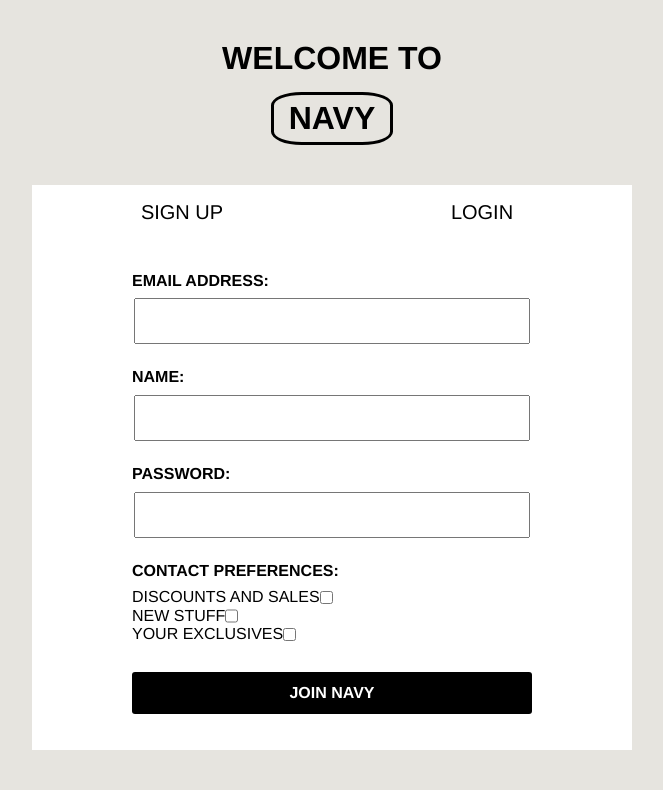
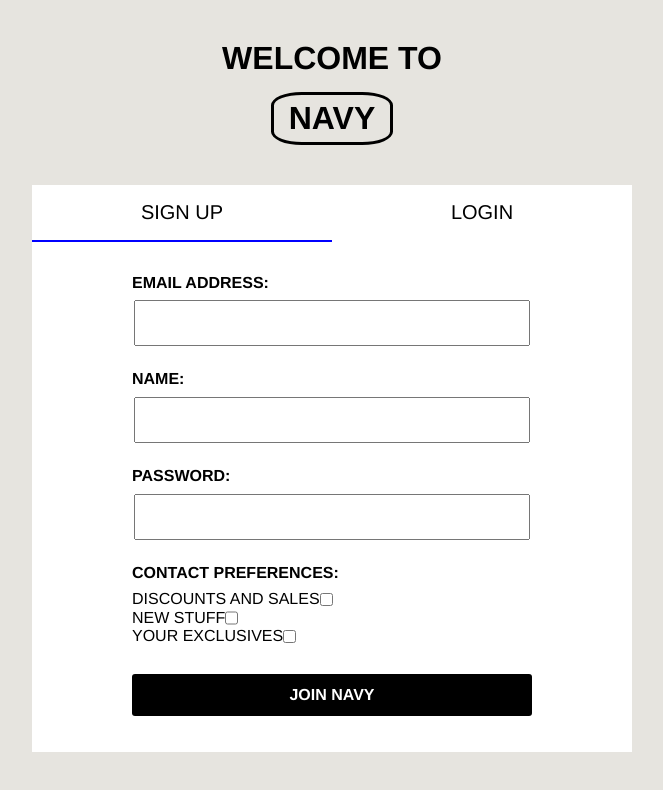
Before and after one commit to salmonsashimi/onlinestore, a Next.js app: page /register in a window 1280 px wide. Shown: the top 790 px of the page, without its empty margins (308-971 px from the left). Built offline with nearby package versions, Linux system fonts and the light colour scheme.

Commit message:
added active class to loginLinks to highlight current page

```diff
--- a/src/components/loginComponents/LoginLinks.js
+++ b/src/components/loginComponents/LoginLinks.js
@@ -1,10 +1,13 @@
 import Link from 'next/link';
 
-const LoginLinks = () => (
-    <div className='loginLinks'>
-        <Link href='/register'><p className='loginLinks__signUp'>SIGN UP</p></Link>
-        <Link href='/login'><p className='loginLinks__login'>LOGIN</p></Link>
-    </div>
-)
+const LoginLinks = (props) => {
+    console.log(props)
+    return (
+        <div className='loginLinks'>
+            <Link href='/register'><p className={`loginLinks__signUp ${props.page === 'register' && 'loginLinks__active'}`}> SIGN UP</p></Link>
+            <Link href='/login'><p className={`loginLinks__signUp ${props.page === 'login' && 'loginLinks__active'}`}>LOGIN</p></Link>
+        </div>
+    )
+}
 
 export default LoginLinks;
--- a/src/pages/login.js
+++ b/src/pages/login.js
@@ -10,7 +10,7 @@ const LoginPage = () => {
             </Head>
             <LoginHeader />
             <div className='login__component'>
-                <LoginLinks />
+                <LoginLinks page='login' />
                 <form className='login__form'>
                     <div className='login__input'>
                         <p className='login__input-header'>EMAIL ADDRESS:</p>
--- a/src/pages/register.js
+++ b/src/pages/register.js
@@ -12,7 +12,7 @@ const RegisterPage = () => {
             </Head>
             <LoginHeader />
             <div className='login__component'>
-                <LoginLinks />
+                <LoginLinks page='register' />
 
                 <form className='login__form'>
                     <div className='login__input'>
--- a/src/styles/components/_loginLinks.scss
+++ b/src/styles/components/_loginLinks.scss
@@ -14,3 +14,7 @@
         background-color: $light-grey;
     }
 }
+
+.loginLinks__active {
+    border-bottom: 2px solid blue;
+}
```
